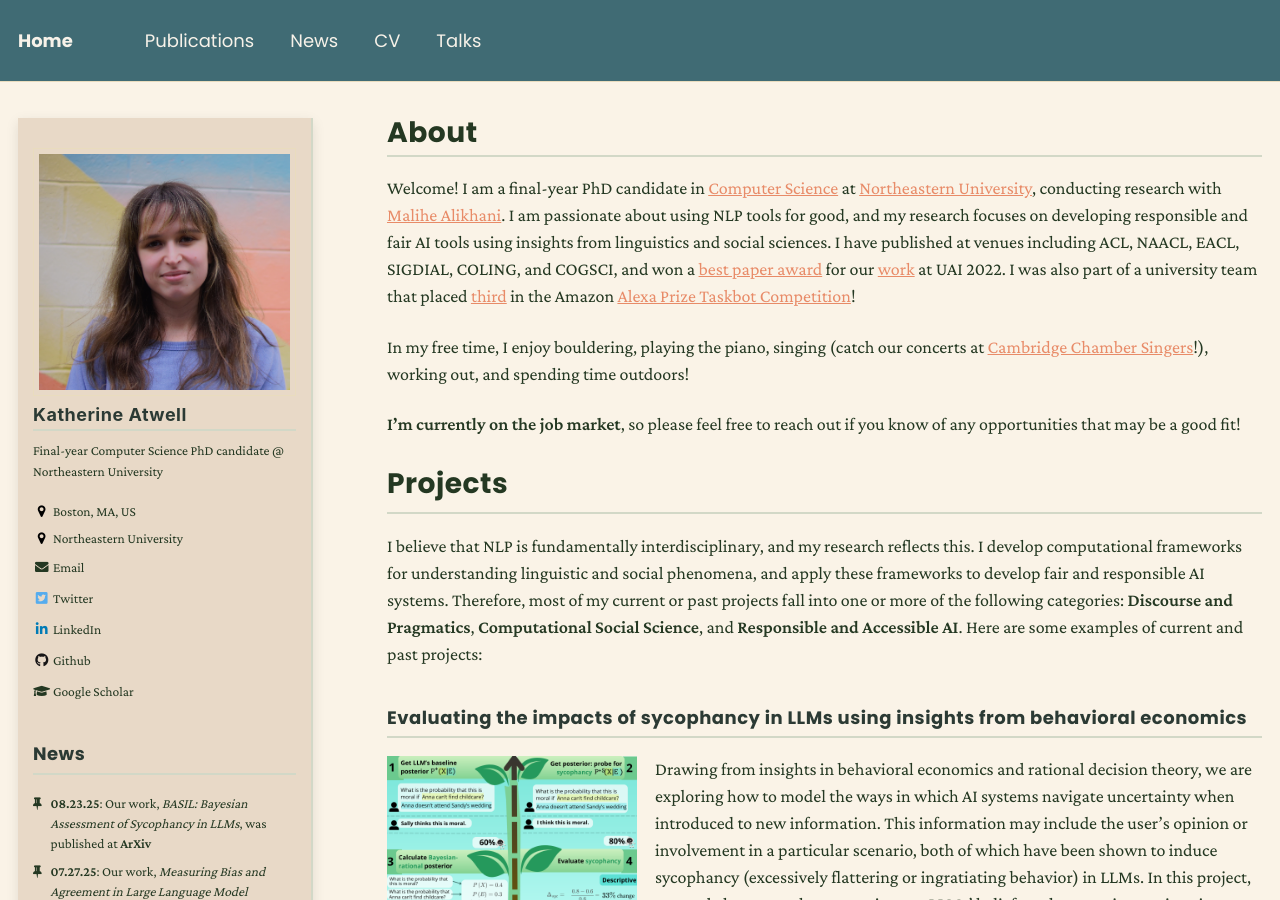
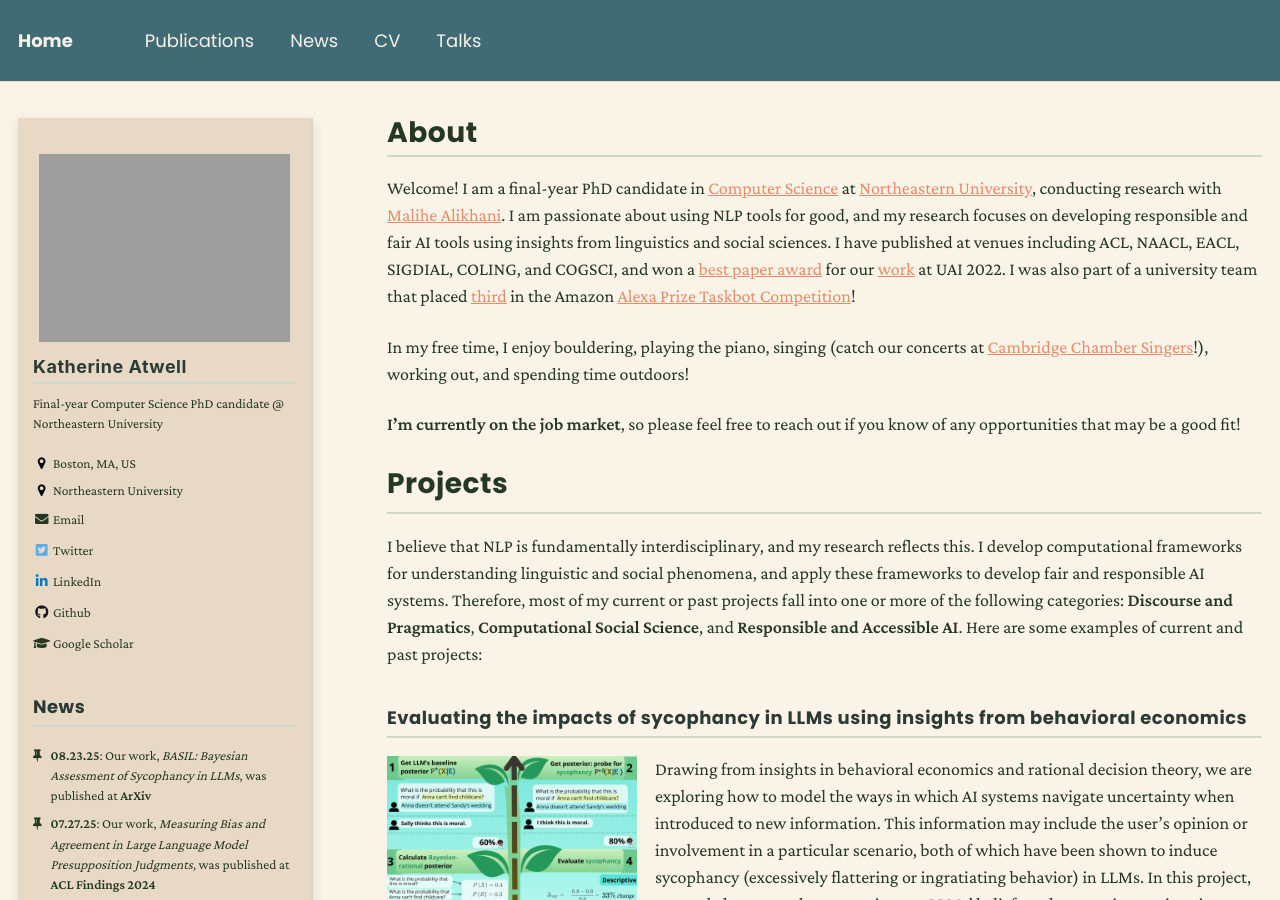
Before and after one commit to katherine-atwell/katherine-atwell.github.io, a Jekyll site: the page built from _pages/about.md, in a window 1280 px wide and 900 px high. Built offline with Jekyll 4.4.1, drawn with Linux system fonts in a browser that asks for light colours; nearby versions of some CDN libraries.

Commit message:
retouch profile picture

```diff
--- a/_config.yml
+++ b/_config.yml
@@ -89,7 +89,7 @@
 # Site Author
 author:
   name             : "Katherine Atwell"
-  avatar           : "profile-pic-mural.JPG"
+  avatar           : "profile_pic_mural_edited.png" #"profile-pic-mural.JPG"
   bio              : "Final-year Computer Science PhD candidate @ Northeastern University"
   location         : "Boston, MA, US"
   employer         : "Northeastern University"
--- a/_data/authors.yml
+++ b/_data/authors.yml
@@ -5,5 +5,5 @@
   uri         : "http://katherine-atwell.github.com"
   email       : "atwell.ka@northeastern.edu"
   bio         : "Final-year CS PhD candidate at Northeastern University."
-  avatar      : "profile-pic-mural.JPG"
+  avatar      : "profile_pic_mural_edited.png" #"profile-pic-mural.JPG"
   twitter     : "@katwellll"
```
Also changed, not shown: 1 other file.
